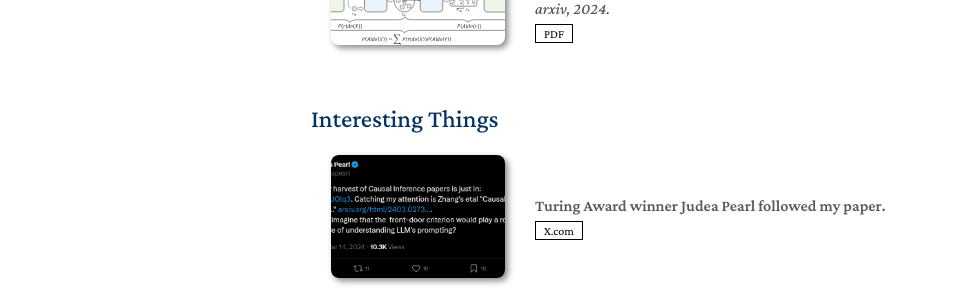
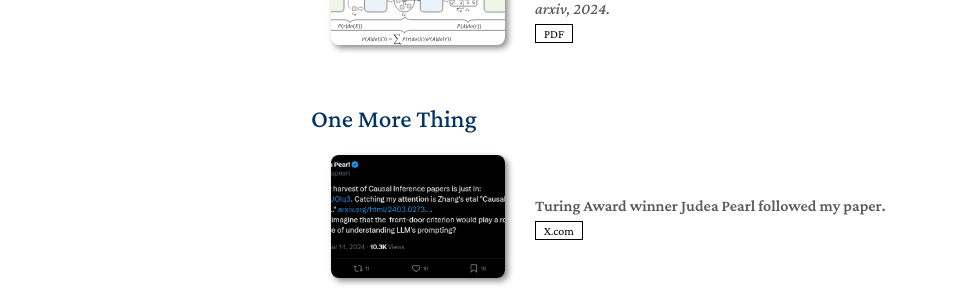
Before and after one commit to zcccccz/zcccccz.github.io, a Jekyll site: the page built from index.md, in a window 1280 px wide and 1203 px high. Shown: the part 791-1091 px from the top of the window, without its empty margins (159-1135 px from the left). Built offline with Jekyll 4.4.1, drawn with Linux system fonts in a browser that asks for light colours; nearby versions of some CDN libraries; a style sheet for code colours, icons or effects is not loaded; our own code applies the rules of GitHub Pages for plain Markdown files.

Commit message:
one more thing

```diff
--- a/_includes/interesting.md
+++ b/_includes/interesting.md
@@ -1,4 +1,4 @@
-<h2 id="interesting" style="margin: 2px 0px -15px;">Interesting Things</h2>
+<h2 id="interesting" style="margin: 2px 0px -15px;">One More Thing</h2>
 
 <div class="publications">
 <ol class="bibliography">
```
